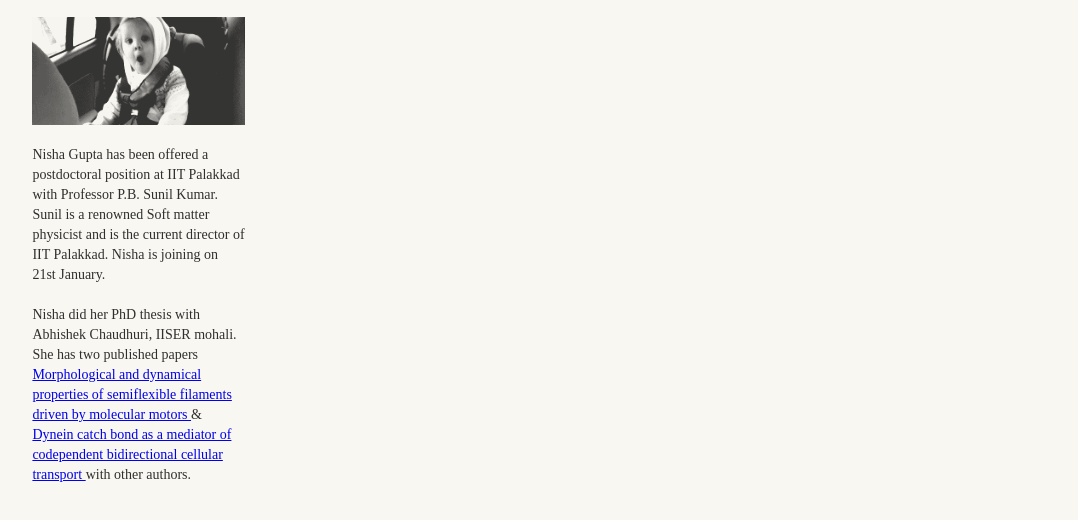
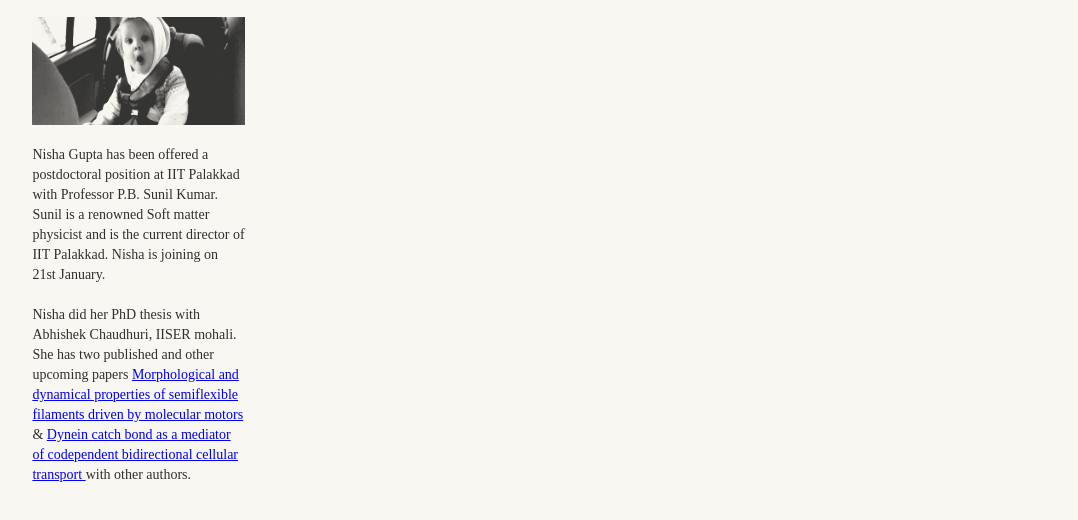
Before and after one commit to tolovegrover/scmp, a plain HTML site: page newspaper.html in a window 1280 px wide. Shown: the part 412-932 px from the top of the page, without its empty margins (13-1091 px from the left). Drawn offline with nearby package versions, Linux system fonts and the light colour scheme; a web font is replaced by a local one.

Commit message:
Update newspaper.html

```diff
--- a/newspaper.html
+++ b/newspaper.html
@@ -28,7 +28,7 @@
 			</figure>
 			<p> Nisha Gupta has been offered a postdoctoral position at IIT Palakkad with Professor P.B. Sunil Kumar. Sunil is a renowned Soft matter physicist and is the current director of  IIT Palakkad. Nisha is joining on 21st January.
 			</p>
-			<p> Nisha did her PhD thesis with Abhishek Chaudhuri, IISER mohali. She has two published papers
+			<p> Nisha did her PhD thesis with Abhishek Chaudhuri, IISER mohali. She has two published and other upcoming papers
 			<a href="https://journals.aps.org/pre/abstract/10.1103/PhysRevE.99.042405">
 				Morphological and dynamical properties of semiflexible filaments driven by molecular motors
 			</a>
```
